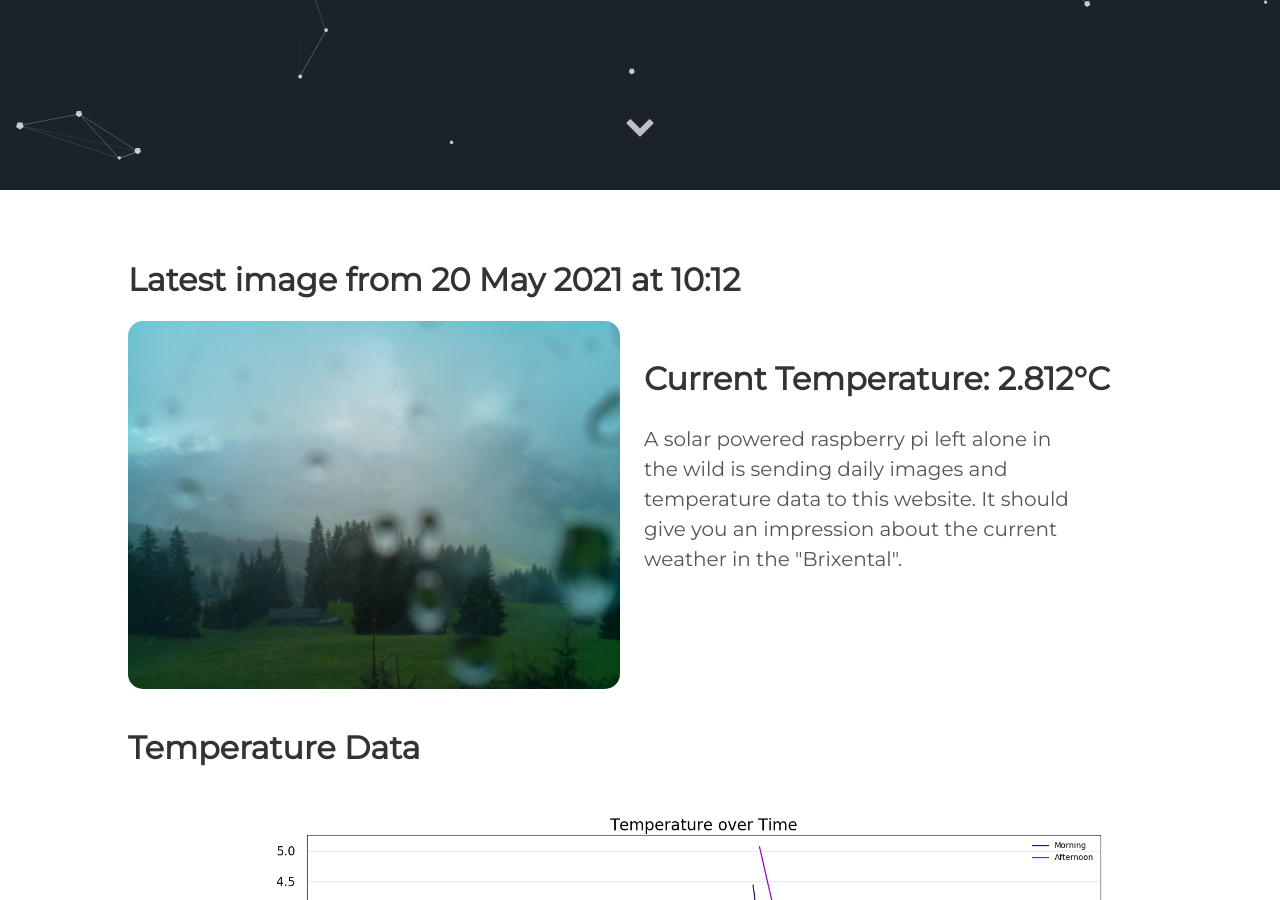
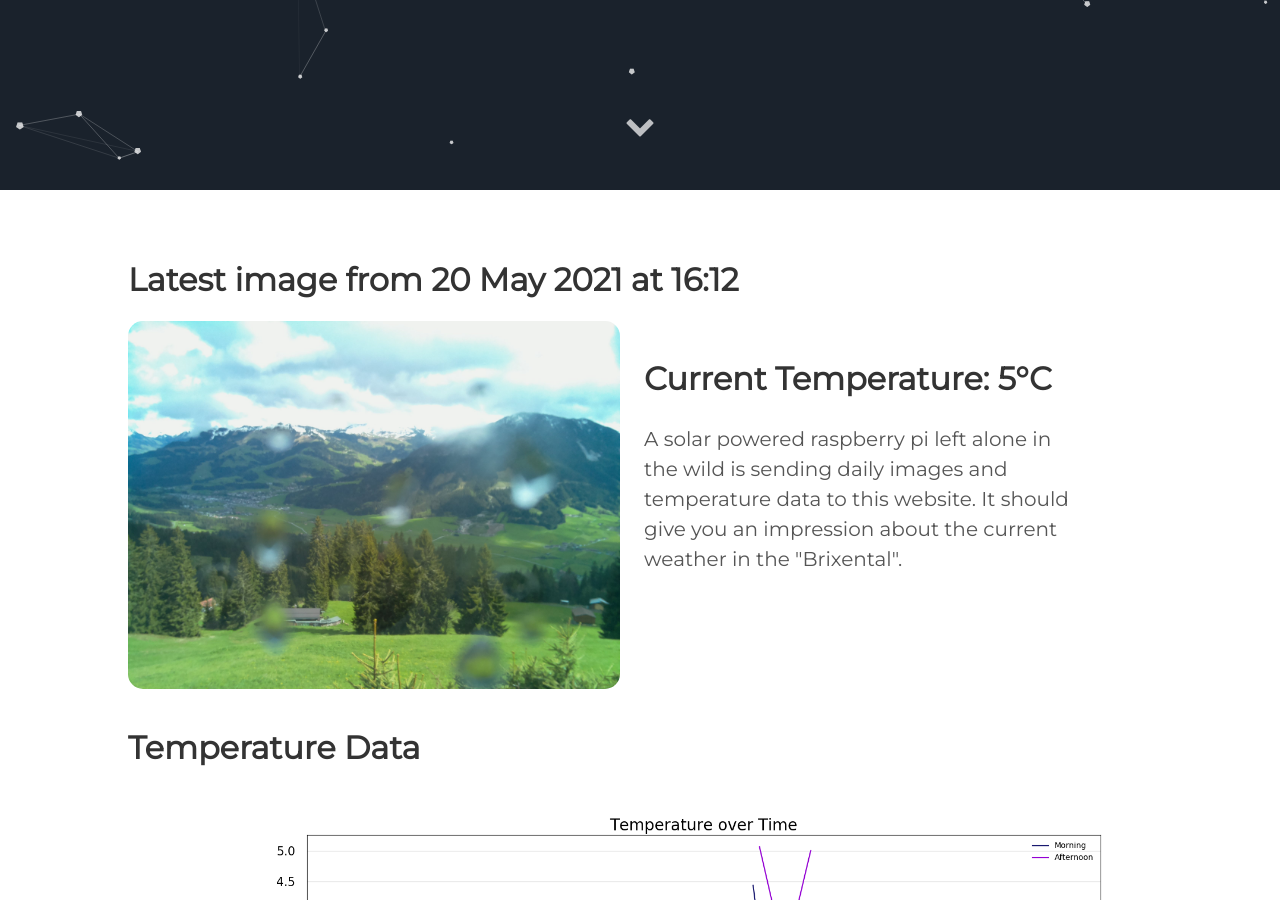
Before and after one commit to vektorious/vektorious.github.io, a Jekyll site: the page built from resources/huette.md, in a window 1280 px wide and 900 px high, scrolled down 710 px. Built offline with Jekyll 4.4.1, drawn with Linux system fonts in a browser that asks for light colours.

Commit message:
I'm a bot beep boop

```diff
--- a/resources/huette.md
+++ b/resources/huette.md
@@ -6,13 +6,13 @@ image: '/assets/img/'
 description: 'Live image from the Austrian alps'
 twitter_text: ' '
 ---
-## Latest image from 20 May 2021 at 10:12
+## Latest image from 20 May 2021 at 16:12
 <div class="huette">
   <div class="huette-image">
     <img src="{{ "/assets/img/huette.jpg" | prepend: site.baseurl }}">
   </div>
   <div class="huette-text">
-        <h2>Current Temperature: 2.812°C</h2>
+        <h2>Current Temperature: 5°C</h2>
         <p>A solar powered raspberry pi left alone in the wild is sending daily images and temperature data to this website. It should give you an impression about the current weather in the "Brixental".</p>
 
   </div>
```
Also changed, not shown: rpi-script/2021-05-20_161115.txt (renamed from rpi-script/2021-05-20_101121.txt, +5 -5 lines), rpi-script/huette.md (+2 -2 lines), assets/img/huette.jpg, assets/img/temp_plot.png, rpi-script/temp_plot.png, 1 other file.
